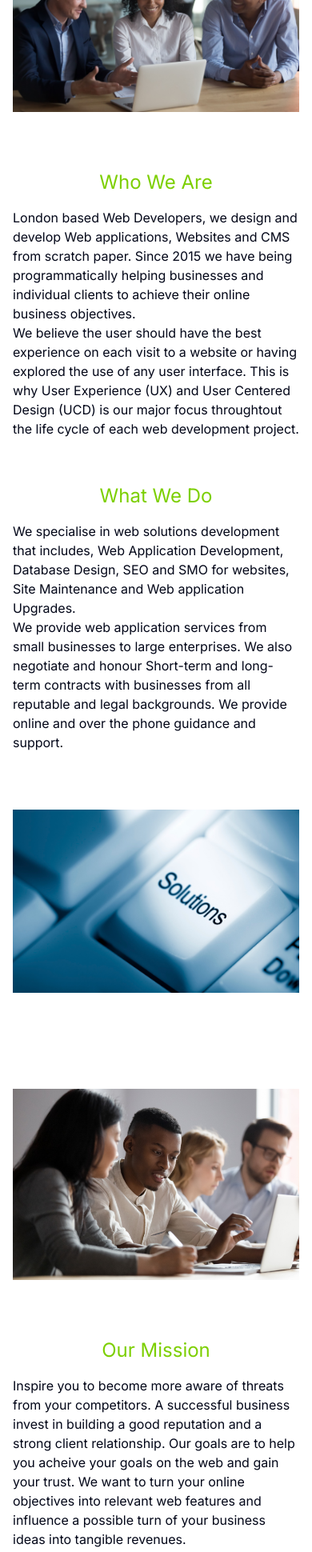
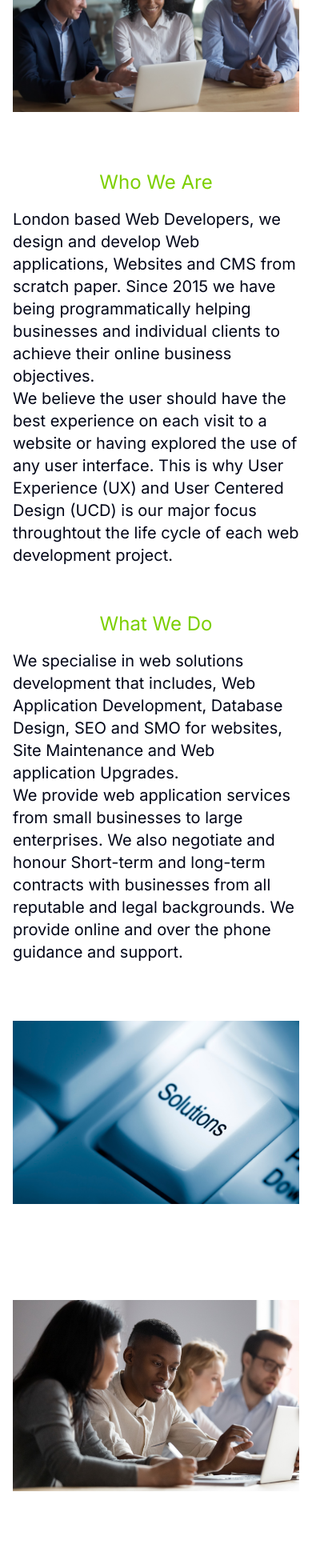
Before and after one commit to Sen12345/lvl-website, a Next.js app: page / in a window 390 px wide. Shown: the part 1037-2977 px from the top of the page at 80% size. Built offline with nearby package versions, Linux system fonts and the light colour scheme; no server answers.

Commit message:
Deploying site to production

```diff
--- a/app/(root)/page.tsx
+++ b/app/(root)/page.tsx
@@ -31,14 +31,14 @@ const Homepage = () => {
             </h1>
 
             <div>
-              <p className="text-lead text-md  lg:text-xl ">
+              <p className="text-lead text-xl ">
                 London based Web Developers, we design and develop Web
                 applications, Websites and CMS from scratch paper. Since 2015 we
                 have being programmatically helping businesses and individual
                 clients to achieve their online business objectives.
                 <br />
               </p>
-              <p className="text-lead  text-md lg:text-xl ">
+              <p className="text-lead text-xl ">
                 We believe the user should have the best experience on each
                 visit to a website or having explored the use of any user
                 interface. This is why User Experience (UX) and User Centered
@@ -58,13 +58,13 @@ const Homepage = () => {
             </h1>
 
             <div>
-              <p className="text-lead  text-md lg:text-xl">
+              <p className="text-lead  text-xl">
                 We specialise in web solutions development that includes, Web
                 Application Development, Database Design, SEO and SMO for
                 websites, Site Maintenance and Web application Upgrades.
                 <br />
               </p>
-              <p className="text-lead pb-4 text-md lg:text-xl">
+              <p className="text-lead pb-4 text-xl">
                 We provide web application services from small businesses to
                 large enterprises. We also negotiate and honour Short-term and
                 long-term contracts with businesses from all reputable and legal
@@ -103,7 +103,7 @@ const Homepage = () => {
             </h1>
 
             <div>
-              <p className="text-lead text-md lg:text-xl  ">
+              <p className="text-lead text-xl  ">
                 Inspire you to become more aware of threats from your
                 competitors. A successful business invest in building a good
                 reputation and a strong client relationship. Our goals are to
@@ -124,7 +124,7 @@ const Homepage = () => {
             </h1>
 
             <div>
-              <p className="text-lead text-md lg:text-xl pb-4 ">
+              <p className="text-lead text-xl pb-4 ">
                 We are always making sure that we are up-to-date with the
                 relevant technologies for our web development projects, evaluate
                 and analyse your service request to match your business model,
```
